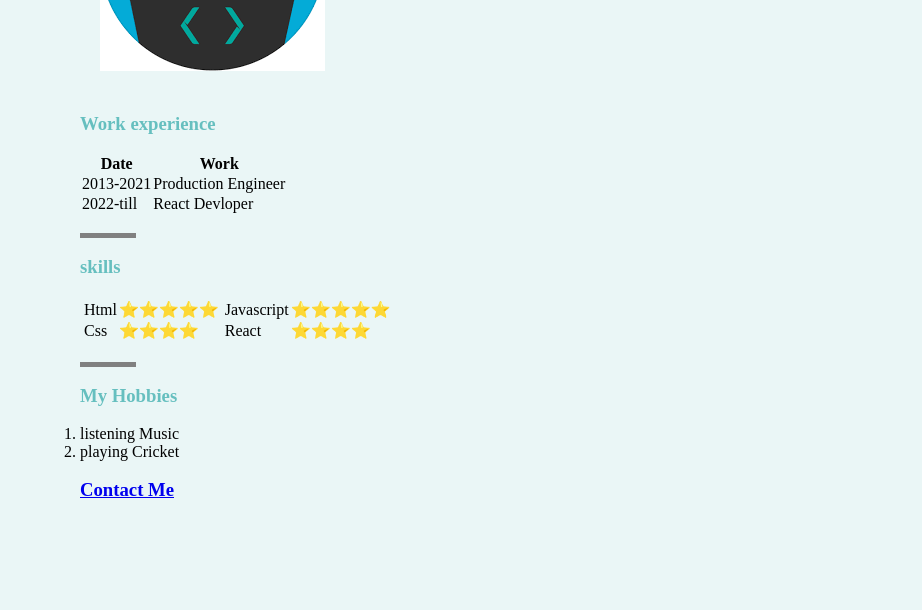
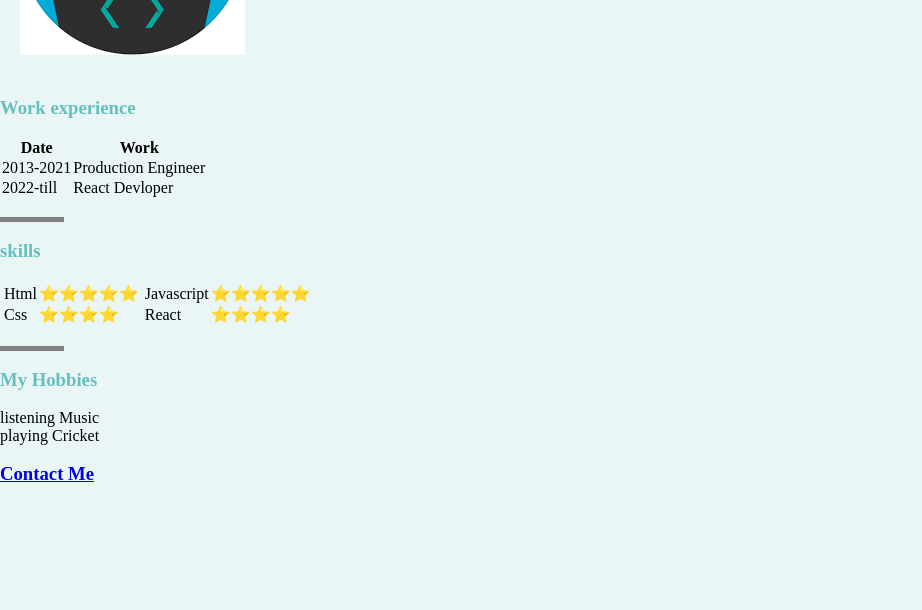
Before and after one commit to RahulPanwar05/html-personal-website, a plain HTML site: page index.html in a window 1280 px wide. Shown: the part 190-800 px from the top of the page, without its empty margins (0-922 px from the left). Drawn offline with Linux system fonts and the light colour scheme.

Commit message:
test commit

```diff
--- a/index.css
+++ b/index.css
@@ -5,7 +5,6 @@
 }
 body{
     background-color: #Eaf6f6;
-    padding:1rem 5rem
 }
 hr{
     border-style: none;
```
